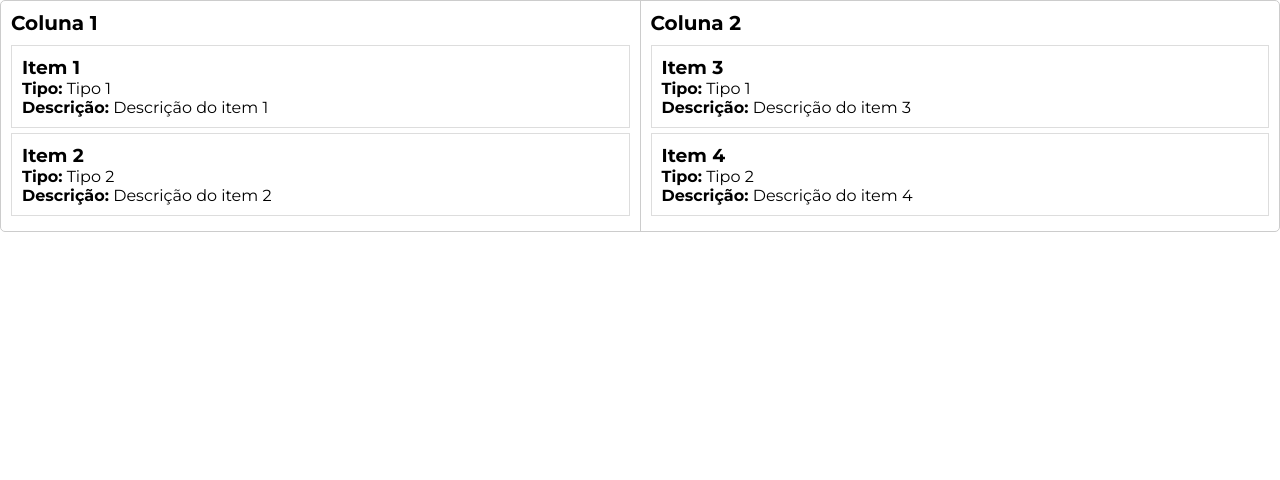
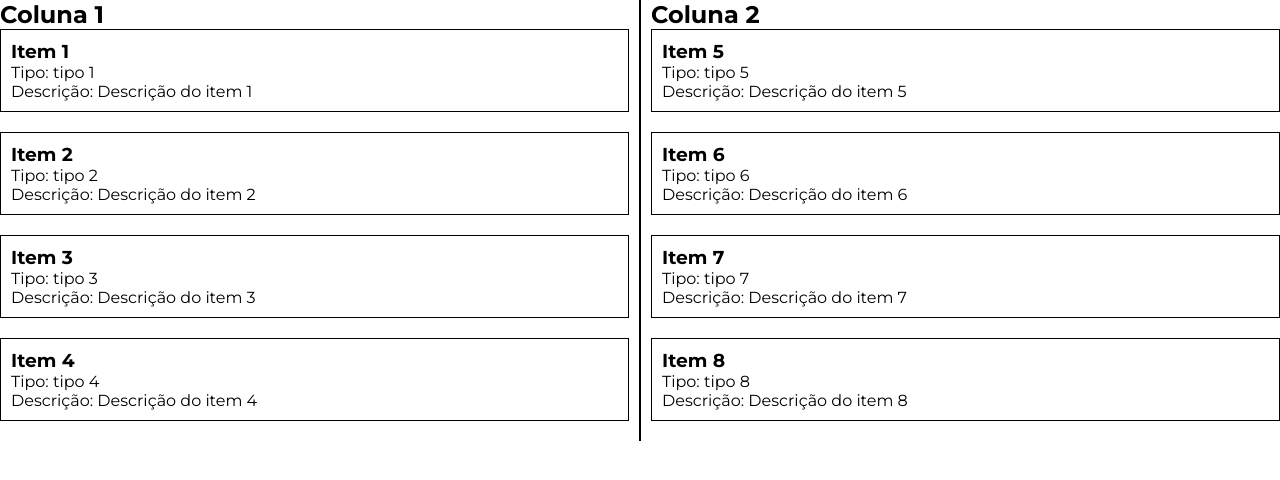
Before and after one commit to rauzola/teste-drag-and-drop, a React (Vite) app: page / in a window 1280 px wide. Shown: the top 480 px of the page. Built offline with nearby package versions, Linux system fonts and the light colour scheme.

Commit message:
funcionando so falta coluna 2

```diff
--- a/src/App.tsx
+++ b/src/App.tsx
@@ -1,111 +1,139 @@
 import React, { useState } from 'react';
 
 export function Teste() {
+  const [itemPositions, setItemPositions] = useState([]);
+
   const [items, setItems] = useState([
     {
-      id: '1',
+      id: 1,
       nome: 'Item 1',
-      tipo: 'Tipo 1',
-      descricao: 'Descrição do item 1'
+      tipo: 'tipo 1',
+      descricao: 'Descrição do item 1',
     },
     {
-      id: '2',
+      id: 2,
       nome: 'Item 2',
-      tipo: 'Tipo 2',
-      descricao: 'Descrição do item 2'
+      tipo: 'tipo 2',
+      descricao: 'Descrição do item 2',
     },
     {
-      id: '3',
+      id: 3,
       nome: 'Item 3',
-      tipo: 'Tipo 1',
-      descricao: 'Descrição do item 3'
+      tipo: 'tipo 3',
+      descricao: 'Descrição do item 3',
     },
     {
-      id: '4',
+      id: 4,
       nome: 'Item 4',
-      tipo: 'Tipo 2',
-      descricao: 'Descrição do item 4'
+      tipo: 'tipo 4',
+      descricao: 'Descrição do item 4',
     },
-
+    {
+      id: 5,
+      nome: 'Item 5',
+      tipo: 'tipo 5',
+      descricao: 'Descrição do item 5',
+    },
+    {
+      id: 6,
+      nome: 'Item 6',
+      tipo: 'tipo 6',
+      descricao: 'Descrição do item 6',
+    },
+    {
+      id: 7,
+      nome: 'Item 7',
+      tipo: 'tipo 7',
+      descricao: 'Descrição do item 7',
+    },
+    {
+      id: 8,
+      nome: 'Item 8',
+      tipo: 'tipo 8',
+      descricao: 'Descrição do item 8',
+    },
   ]);
 
-  const handleDrop = (e) => {
-    e.preventDefault();
-    const itemId = e.dataTransfer.getData('item_id');
 
-    // Encontrar o item arrastado na lista original
-    const item = items.find((item) => item.nome === itemId);
+  const handleDragStart = (e, id) => {
+    e.dataTransfer.setData('text/plain', id);
+  };
 
-    // Clonar a lista original
-    const newItems = [...items];
-
-    // Encontrar o índice do item arrastado na lista clonada
-    const index = newItems.findIndex((item) => item.nome === itemId);
-
-    // Remover o item arrastado da lista clonada
-    newItems.splice(index, 1);
-
-    // Encontrar o índice do item solto na lista clonada
-    const dropIndex = Number(e.target.dataset.index);
-
-    // Inserir o item arrastado na posição do item solto na lista clonada
-    newItems.splice(dropIndex, 0, item);
-
-    // Atualizar o estado da lista de itens e re-renderizar o componente
-    setItems(newItems, null);
-  };
   const handleDragOver = (e) => {
     e.preventDefault();
   };
 
+  const handleDrop = (e, index, coluna) => {
+    const itemId = e.dataTransfer.getData("text");
+    const itemIndex = items.findIndex((item) => item.id === Number(itemId));
+    const newItems = [...items];
+    const [item] = newItems.splice(itemIndex, 1);
+
+    // Atualiza a posição do item
+    item.posicao = coluna;
+
+    newItems.splice(index, 0, item);
+    setItems(newItems);
+  };
+
+  const updateItemPosition = (itemId, newPosition) => {
+    setItemPositions(prevPositions => {
+      const itemPosition = prevPositions.find(pos => pos.id === itemId);
+      if (itemPosition) {
+        itemPosition.position = newPosition;
+        return [...prevPositions];
+      } else {
+        return [...prevPositions, {id: itemId, position: newPosition}];
+      }
+    });
+  }
+
+
   return (
     <>
-      <div className="columns-container">
-        <div className="column">
+   <div className="container">
+  <div className="col-1">
     <h2>Coluna 1</h2>
-          <ul className="item-list" onDrop={handleDrop} onDragOver={handleDragOver}>
-            {items.slice(0, 2).map((item, index) => (
+    <ul>
+      {items.slice(0, 4).map((item, index) => (
         <li
           key={item.id}
-                className="item"
-                draggable="true"
-                onDragStart={(e) => e.dataTransfer.setData('item_id', item.nome)}
-                data-index={index}
+          draggable={true}
+          onDragStart={(e) => handleDragStart(e, item.id)}
+          onDragOver={(e) => handleDragOver(e)}
+          onDrop={(e) => handleDrop(e, index)}
         >
           <h3>{item.nome}</h3>
-                <p>
-                  <strong>Tipo:</strong> {item.tipo}
-                </p>
-                <p>
-                  <strong>Descrição:</strong> {item.descricao}
-                </p>
+          <p>Tipo: {item.tipo}</p>
+          <p>Descrição: {item.descricao}</p>
         </li>
       ))}
     </ul>
   </div>
-        <div className="column">
+  <div className="col-2"
+    onDragOver={(e) => handleDragOver(e)}
+    onDrop={(e) => handleDrop(e, 4)}
+  >
     <h2>Coluna 2</h2>
-          <ul className="item-list" onDrop={handleDrop} onDragOver={handleDragOver}>
-            {items.slice(2, 4).map((item, index) => (
+    <ul>
+      {items.slice(4, 8).map((item, index) => (
         <li
           key={item.id}
-                className="item"
-                draggable="true"
-                onDragStart={(e) => e.dataTransfer.setData('item_id', item.nome)}
-                data-index={index}
+          draggable={true}
+          onDragStart={(e) => handleDragStart(e, item.id)}
+          onDragOver={(e) => handleDragOver(e)}
+          onDrop={(e) => handleDrop(e, index + 4)}
         >
           <h3>{item.nome}</h3>
-                <p>
-                  <strong>Tipo:</strong> {item.tipo}
-                </p>
-                <p>
-                  <strong>Descrição:</strong> {item.descricao}
-                </p>
+          <p>Tipo: {item.tipo}</p>
+          <p>Descrição: {item.descricao}</p>
         </li>
       ))}
     </ul>
   </div>
 </div>
+
   </>
+
   );
 }
--- a/src/globalStyles.ts
+++ b/src/globalStyles.ts
@@ -72,40 +72,35 @@ export const GlobalStyles = createGlobalStyle`
   }
 
   margin: 20px;
-  .columns-container {
+  .container {
   display: flex;
-    border: 1px solid #ccc;
-    border-radius: 5px;
 }
 
-  .column {
+.col-1 {
   flex: 1;
-    padding: 10px;
-    border-right: 1px solid #ccc;
+  border-right: 1px solid black;
+  padding-right: 10px;
 }
 
-  .column:last-child {
-    border-right: none;
+.col-2 {
+  flex: 1;
+  border-left: 1px solid black;
+  padding-left: 10px;
 }
 
-  .column h2 {
-    font-size: 20px;
-    font-weight: bold;
-    margin-bottom: 10px;
+h2 {
+  margin-top: 0;
 }
 
-  .column ul {
+ul {
   list-style: none;
-    padding-left: 0;
+  padding: 0;
 }
 
-  .column li {
-    margin-bottom: 5px;
+li {
+  margin-bottom: 20px;
+  padding: 10px;
+  border: 1px solid black;
 }
 
-  .item {
-    border: 1px solid #ddd;
-    padding: 10px;
-    margin-bottom: 10px;
-  }
 `;
```
Lines whose indentation alone changed are shown as unchanged.
